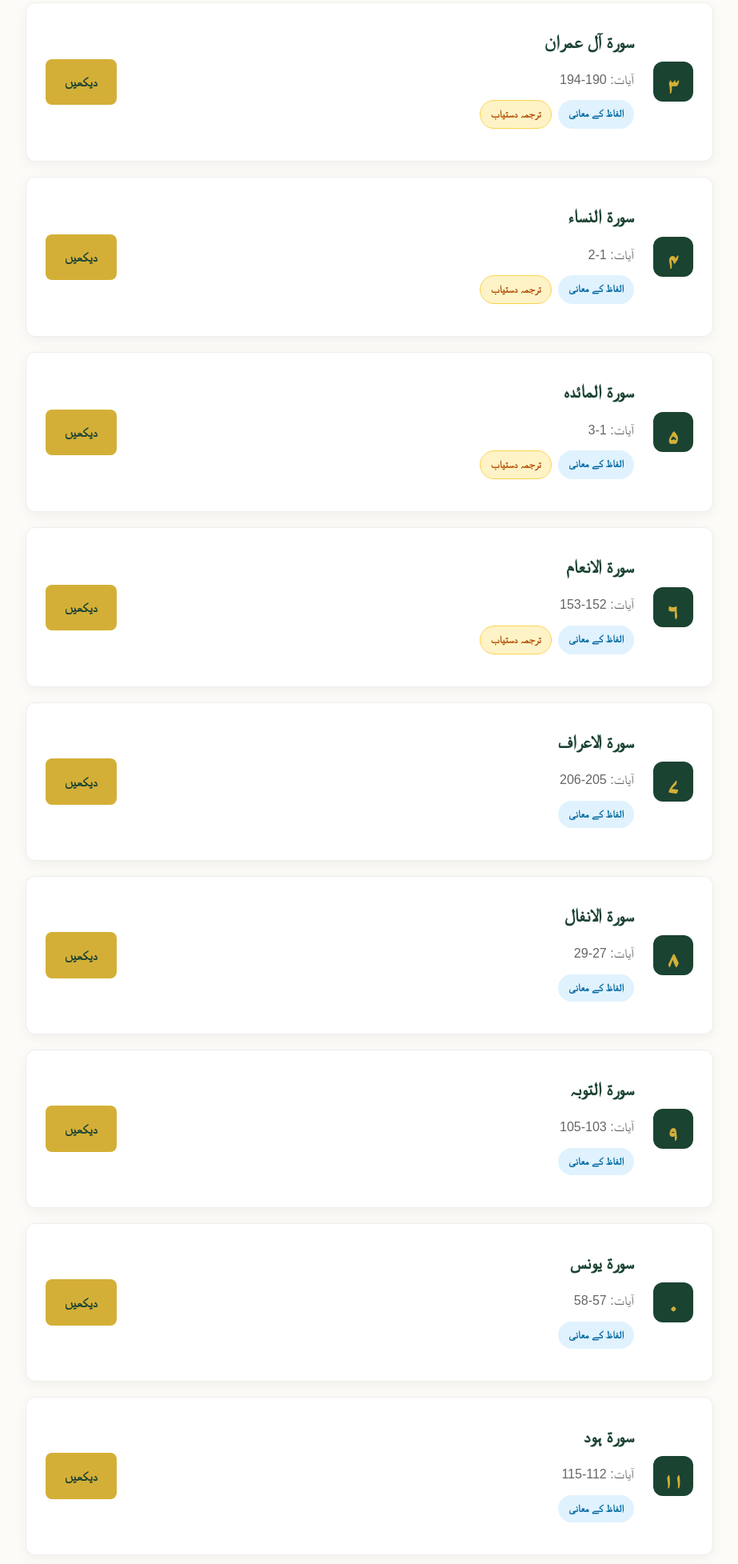
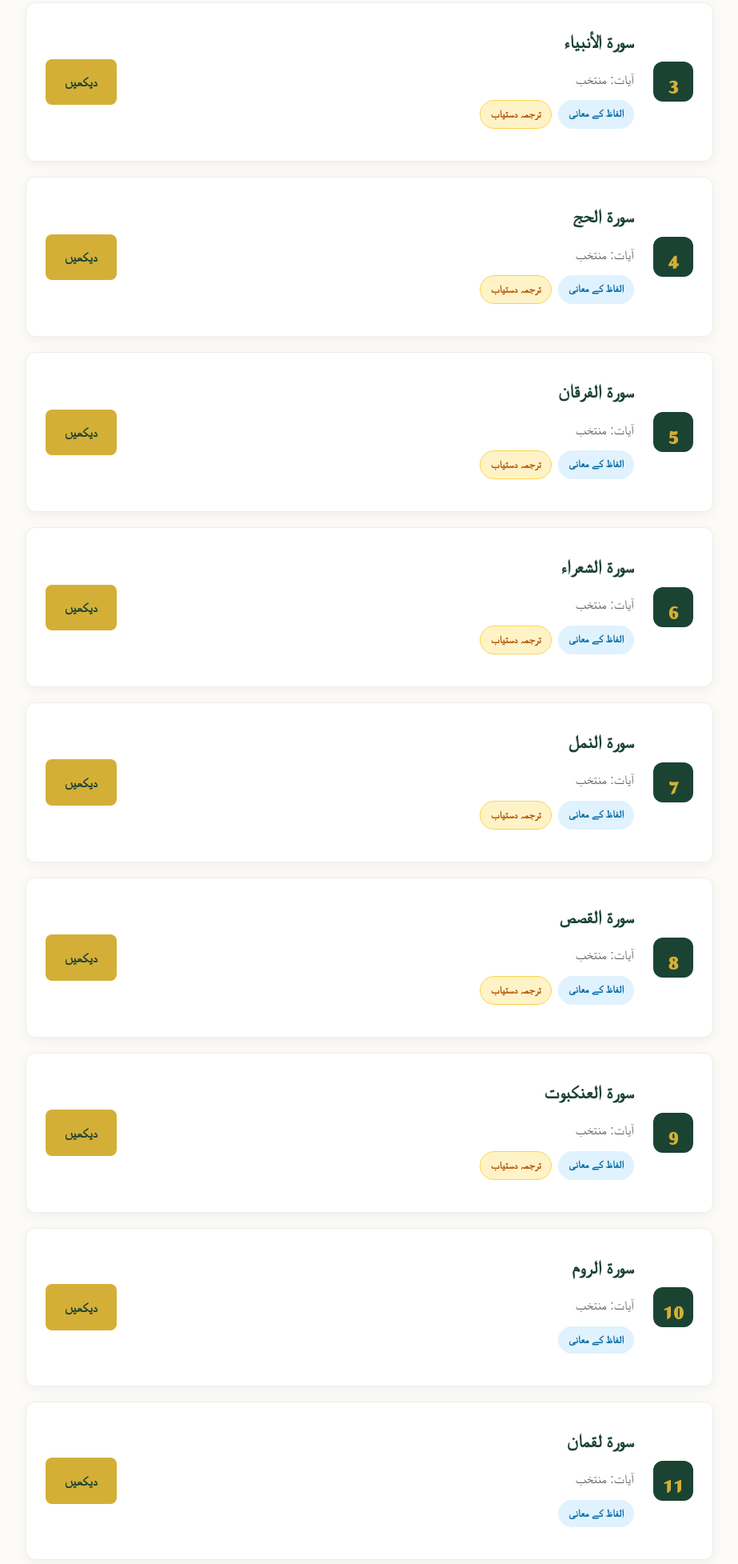
Before and after one commit to alicomputer76w/Matric-Notes, a plain HTML site: page pages/quran-9th.html in a window 1280 px wide. Shown: the part 842-2797 px from the top of the page at 80% size, without its empty margins (178-1101 px from the left). Drawn offline with Linux system fonts and the light colour scheme; a web font is replaced by a local one.

Commit message:
Al-Quran Is Updatted

```diff
--- a/pages/quran-9th.html
+++ b/pages/quran-9th.html
@@ -50,6 +50,7 @@
         .badge { padding: 0.2rem 0.8rem; border-radius: 50px; font-size: 0.8rem; font-weight: 600; }
         .badge-meaning { background: #e0f2fe; color: #0369a1; }
         .badge-translation { background: #fef3c7; color: #b45309; border: 1px solid #fcd34d; }
+        .badge-topic { background: #fce7f3; color: #be185d; border: 1px solid #f9a8d4; }
 
         .view-btn {
             background: #d4af37; color: #1b4332;
@@ -78,35 +79,259 @@
     <header class="page-header">
         <div class="container">
             <h1>القرآن الکریم - 9ویں جماعت</h1>
-            <p>18 سورتیں: الفاظ کے معانی، ترجمہ اور مشقیں</p>
+            <p>24 دروس: سورتیں، ترجمہ، الفاظ کے معانی اور مشقیں</p>
             <div class="breadcrumb"><a href="../index.html">Home</a> / <a href="9th-class.html">9th Class</a> / <span>القرآن الکریم</span></div>
         </div>
     </header>
 
     <section class="surah-container">
 
-        <!-- Surah 1 to 6 (With Translation) -->
-        <div class="surah-card"><div class="surah-header"><div class="surah-number">۱</div><div class="surah-info"><div class="surah-name">سورۃ الفاتحہ</div><div class="surah-ayat">آیات: 1-7</div><div class="badges"><span class="badge badge-meaning">الفاظ کے معانی</span><span class="badge badge-translation">ترجمہ دستیاب</span></div></div><a href="quran-surah.html?surah=1" class="view-btn">دیکھیں</a></div></div>
-        <div class="surah-card"><div class="surah-header"><div class="surah-number">۲</div><div class="surah-info"><div class="surah-name">سورۃ البقرہ</div><div class="surah-ayat">آیات: 1-5</div><div class="badges"><span class="badge badge-meaning">الفاظ کے معانی</span><span class="badge badge-translation">ترجمہ دستیاب</span></div></div><a href="quran-surah.html?surah=2" class="view-btn">دیکھیں</a></div></div>
-        <div class="surah-card"><div class="surah-header"><div class="surah-number">۳</div><div class="surah-info"><div class="surah-name">سورۃ آل عمران</div><div class="surah-ayat">آیات: 190-194</div><div class="badges"><span class="badge badge-meaning">الفاظ کے معانی</span><span class="badge badge-translation">ترجمہ دستیاب</span></div></div><a href="quran-surah.html?surah=3" class="view-btn">دیکھیں</a></div></div>
-        <div class="surah-card"><div class="surah-header"><div class="surah-number">۴</div><div class="surah-info"><div class="surah-name">سورۃ النساء</div><div class="surah-ayat">آیات: 1-2</div><div class="badges"><span class="badge badge-meaning">الفاظ کے معانی</span><span class="badge badge-translation">ترجمہ دستیاب</span></div></div><a href="quran-surah.html?surah=4" class="view-btn">دیکھیں</a></div></div>
-        <div class="surah-card"><div class="surah-header"><div class="surah-number">۵</div><div class="surah-info"><div class="surah-name">سورۃ المائدہ</div><div class="surah-ayat">آیات: 1-3</div><div class="badges"><span class="badge badge-meaning">الفاظ کے معانی</span><span class="badge badge-translation">ترجمہ دستیاب</span></div></div><a href="quran-surah.html?surah=5" class="view-btn">دیکھیں</a></div></div>
-        <div class="surah-card"><div class="surah-header"><div class="surah-number">۶</div><div class="surah-info"><div class="surah-name">سورۃ الانعام</div><div class="surah-ayat">آیات: 152-153</div><div class="badges"><span class="badge badge-meaning">الفاظ کے معانی</span><span class="badge badge-translation">ترجمہ دستیاب</span></div></div><a href="quran-surah.html?surah=6" class="view-btn">دیکھیں</a></div></div>
+      <!-- Surahs with Translation and Word Meanings -->
 
-        <!-- Surah 7 to 18 (Word Meanings Only) -->
-        <div class="surah-card"><div class="surah-header"><div class="surah-number">۷</div><div class="surah-info"><div class="surah-name">سورۃ الاعراف</div><div class="surah-ayat">آیات: 205-206</div><div class="badges"><span class="badge badge-meaning">الفاظ کے معانی</span></div></div><a href="quran-surah.html?surah=7" class="view-btn">دیکھیں</a></div></div>
-        <div class="surah-card"><div class="surah-header"><div class="surah-number">۸</div><div class="surah-info"><div class="surah-name">سورۃ الانفال</div><div class="surah-ayat">آیات: 27-29</div><div class="badges"><span class="badge badge-meaning">الفاظ کے معانی</span></div></div><a href="quran-surah.html?surah=8" class="view-btn">دیکھیں</a></div></div>
-        <div class="surah-card"><div class="surah-header"><div class="surah-number">۹</div><div class="surah-info"><div class="surah-name">سورۃ التوبہ</div><div class="surah-ayat">آیات: 103-105</div><div class="badges"><span class="badge badge-meaning">الفاظ کے معانی</span></div></div><a href="quran-surah.html?surah=9" class="view-btn">دیکھیں</a></div></div>
-        <div class="surah-card"><div class="surah-header"><div class="surah-number">۰</div><div class="surah-info"><div class="surah-name">سورۃ یونس</div><div class="surah-ayat">آیات: 57-58</div><div class="badges"><span class="badge badge-meaning">الفاظ کے معانی</span></div></div><a href="quran-surah.html?surah=10" class="view-btn">دیکھیں</a></div></div>
-        <div class="surah-card"><div class="surah-header"><div class="surah-number">۱۱</div><div class="surah-info"><div class="surah-name">سورۃ ہود</div><div class="surah-ayat">آیات: 112-115</div><div class="badges"><span class="badge badge-meaning">الفاظ کے معانی</span></div></div><a href="quran-surah.html?surah=11" class="view-btn">دیکھیں</a></div></div>
-        <div class="surah-card"><div class="surah-header"><div class="surah-number">۲</div><div class="surah-info"><div class="surah-name">سورۃ الرعد</div><div class="surah-ayat">آیات: 28-31</div><div class="badges"><span class="badge badge-meaning">الفاظ کے معانی</span></div></div><a href="quran-surah.html?surah=12" class="view-btn">دیکھیں</a></div></div>
-        <div class="surah-card"><div class="surah-header"><div class="surah-number">۱۳</div><div class="surah-info"><div class="surah-name">سورۃ ابراہیم</div><div class="surah-ayat">آیات: 34-35</div><div class="badges"><span class="badge badge-meaning">الفاظ کے معانی</span></div></div><a href="quran-surah.html?surah=13" class="view-btn">دیکھیں</a></div></div>
-        <div class="surah-card"><div class="surah-header"><div class="surah-number">۱۴</div><div class="surah-info"><div class="surah-name">سور الحجر</div><div class="surah-ayat">آیات: 87-90</div><div class="badges"><span class="badge badge-meaning">الفاظ کے معانی</span></div></div><a href="quran-surah.html?surah=14" class="view-btn">دیکھیں</a></div></div>
-        <div class="surah-card"><div class="surah-header"><div class="surah-number">۱۵</div><div class="surah-info"><div class="surah-name">سورۃ النحل</div><div class="surah-ayat">آیات: 90-92</div><div class="badges"><span class="badge badge-meaning">الفاظ کے معانی</span></div></div><a href="quran-surah.html?surah=15" class="view-btn">دیکھیں</a></div></div>
-        <div class="surah-card"><div class="surah-header"><div class="surah-number">۱۶</div><div class="surah-info"><div class="surah-name">سورۃ الاسراء</div><div class="surah-ayat">آیات: 23-25, 36-37</div><div class="badges"><span class="badge badge-meaning">الفاظ کے معانی</span></div></div><a href="quran-surah.html?surah=16" class="view-btn">دیکھیں</a></div></div>
-        <div class="surah-card"><div class="surah-header"><div class="surah-number">۱۷</div><div class="surah-info"><div class="surah-name">سورۃ مریم</div><div class="surah-ayat">آیات: 1-15</div><div class="badges"><span class="badge badge-meaning">الفاظ کے معانی</span></div></div><a href="quran-surah.html?surah=17" class="view-btn">دیکھیں</a></div></div>
-        <div class="surah-card"><div class="surah-header"><div class="surah-number">۱۸</div><div class="surah-info"><div class="surah-name">سورۃ الانبیاء</div><div class="surah-ayat">آیات: 92-94</div><div class="badges"><span class="badge badge-meaning">الفاظ کے معانی</span></div></div><a href="quran-surah.html?surah=18" class="view-btn">دیکھیں</a></div></div>
+<div class="surah-card">
+    <div class="surah-header">
+        <div class="surah-number">1</div>
+        <div class="surah-info">
+            <div class="surah-name">سورۃ مریم</div>
+            <div class="surah-ayat">آیات: منتخب</div>
+            <div class="badges">
+                <span class="badge badge-meaning">الفاظ کے معانی</span>
+                <span class="badge badge-translation">ترجمہ دستیاب</span>
+            </div>
+        </div>
+        <a href="quran-surah.html?surah=1" class="view-btn">دیکھیں</a>
+    </div>
+</div>
 
+<div class="surah-card">
+    <div class="surah-header">
+        <div class="surah-number">2</div>
+        <div class="surah-info">
+            <div class="surah-name">سورۃ طٰہٰ</div>
+            <div class="surah-ayat">آیات: منتخب</div>
+            <div class="badges">
+                <span class="badge badge-meaning">الفاظ کے معانی</span>
+                <span class="badge badge-translation">ترجمہ دستیاب</span>
+            </div>
+        </div>
+        <a href="quran-surah.html?surah=2" class="view-btn">دیکھیں</a>
+    </div>
+</div>
+
+<div class="surah-card">
+    <div class="surah-header">
+        <div class="surah-number">3</div>
+        <div class="surah-info">
+            <div class="surah-name">سورۃ الأنبیاء</div>
+            <div class="surah-ayat">آیات: منتخب</div>
+            <div class="badges">
+                <span class="badge badge-meaning">الفاظ کے معانی</span>
+                <span class="badge badge-translation">ترجمہ دستیاب</span>
+            </div>
+        </div>
+        <a href="quran-surah.html?surah=3" class="view-btn">دیکھیں</a>
+    </div>
+</div>
+
+<div class="surah-card">
+    <div class="surah-header">
+        <div class="surah-number">4</div>
+        <div class="surah-info">
+            <div class="surah-name">سورۃ الحج</div>
+            <div class="surah-ayat">آیات: منتخب</div>
+            <div class="badges">
+                <span class="badge badge-meaning">الفاظ کے معانی</span>
+                <span class="badge badge-translation">ترجمہ دستیاب</span>
+            </div>
+        </div>
+        <a href="quran-surah.html?surah=4" class="view-btn">دیکھیں</a>
+    </div>
+</div>
+
+<div class="surah-card">
+    <div class="surah-header">
+        <div class="surah-number">5</div>
+        <div class="surah-info">
+            <div class="surah-name">سورۃ الفرقان</div>
+            <div class="surah-ayat">آیات: منتخب</div>
+            <div class="badges">
+                <span class="badge badge-meaning">الفاظ کے معانی</span>
+                <span class="badge badge-translation">ترجمہ دستیاب</span>
+            </div>
+        </div>
+        <a href="quran-surah.html?surah=5" class="view-btn">دیکھیں</a>
+    </div>
+</div>
+
+<div class="surah-card">
+    <div class="surah-header">
+        <div class="surah-number">6</div>
+        <div class="surah-info">
+            <div class="surah-name">سورۃ الشعراء</div>
+            <div class="surah-ayat">آیات: منتخب</div>
+            <div class="badges">
+                <span class="badge badge-meaning">الفاظ کے معانی</span>
+                <span class="badge badge-translation">ترجمہ دستیاب</span>
+            </div>
+        </div>
+        <a href="quran-surah.html?surah=6" class="view-btn">دیکھیں</a>
+    </div>
+</div>
+
+<div class="surah-card">
+    <div class="surah-header">
+        <div class="surah-number">7</div>
+        <div class="surah-info">
+            <div class="surah-name">سورۃ النمل</div>
+            <div class="surah-ayat">آیات: منتخب</div>
+            <div class="badges">
+                <span class="badge badge-meaning">الفاظ کے معانی</span>
+                <span class="badge badge-translation">ترجمہ دستیاب</span>
+            </div>
+        </div>
+        <a href="quran-surah.html?surah=7" class="view-btn">دیکھیں</a>
+    </div>
+</div>
+
+<div class="surah-card">
+    <div class="surah-header">
+        <div class="surah-number">8</div>
+        <div class="surah-info">
+            <div class="surah-name">سورۃ القصص</div>
+            <div class="surah-ayat">آیات: منتخب</div>
+            <div class="badges">
+                <span class="badge badge-meaning">الفاظ کے معانی</span>
+                <span class="badge badge-translation">ترجمہ دستیاب</span>
+            </div>
+        </div>
+        <a href="quran-surah.html?surah=8" class="view-btn">دیکھیں</a>
+    </div>
+</div>
+
+<div class="surah-card">
+    <div class="surah-header">
+        <div class="surah-number">9</div>
+        <div class="surah-info">
+            <div class="surah-name">سورۃ العنکبوت</div>
+            <div class="surah-ayat">آیات: منتخب</div>
+            <div class="badges">
+                <span class="badge badge-meaning">الفاظ کے معانی</span>
+                <span class="badge badge-translation">ترجمہ دستیاب</span>
+            </div>
+        </div>
+        <a href="quran-surah.html?surah=9" class="view-btn">دیکھیں</a>
+    </div>
+</div>
+
+<!-- Word Meanings Only -->
+
+<div class="surah-card">
+    <div class="surah-header">
+        <div class="surah-number">10</div>
+        <div class="surah-info">
+            <div class="surah-name">سورۃ الروم</div>
+            <div class="surah-ayat">آیات: منتخب</div>
+            <div class="badges"><span class="badge badge-meaning">الفاظ کے معانی</span></div>
+        </div>
+        <a href="quran-surah.html?surah=10" class="view-btn">دیکھیں</a>
+    </div>
+</div>
+
+<div class="surah-card">
+    <div class="surah-header">
+        <div class="surah-number">11</div>
+        <div class="surah-info">
+            <div class="surah-name">سورۃ لقمان</div>
+            <div class="surah-ayat">آیات: منتخب</div>
+            <div class="badges"><span class="badge badge-meaning">الفاظ کے معانی</span></div>
+        </div>
+        <a href="quran-surah.html?surah=11" class="view-btn">دیکھیں</a>
+    </div>
+</div>
+
+<div class="surah-card">
+    <div class="surah-header">
+        <div class="surah-number">12</div>
+        <div class="surah-info">
+            <div class="surah-name">سورۃ السجدۃ</div>
+            <div class="surah-ayat">آیات: منتخب</div>
+            <div class="badges"><span class="badge badge-meaning">الفاظ کے معانی</span></div>
+        </div>
+        <a href="quran-surah.html?surah=12" class="view-btn">دیکھیں</a>
+    </div>
+</div>
+
+<div class="surah-card">
+    <div class="surah-header">
+        <div class="surah-number">13</div>
+        <div class="surah-info">
+            <div class="surah-name">سورۃ سبأ</div>
+            <div class="surah-ayat">آیات: منتخب</div>
+            <div class="badges"><span class="badge badge-meaning">الفاظ کے معانی</span></div>
+        </div>
+        <a href="quran-surah.html?surah=13" class="view-btn">دیکھیں</a>
+    </div>
+</div>
+
+<div class="surah-card">
+    <div class="surah-header">
+        <div class="surah-number">14</div>
+        <div class="surah-info">
+            <div class="surah-name">سورۃ فاطر</div>
+            <div class="surah-ayat">آیات: منتخب</div>
+            <div class="badges"><span class="badge badge-meaning">الفاظ کے معانی</span></div>
+        </div>
+        <a href="quran-surah.html?surah=14" class="view-btn">دیکھیں</a>
+    </div>
+</div>
+
+<div class="surah-card">
+    <div class="surah-header">
+        <div class="surah-number">15</div>
+        <div class="surah-info">
+            <div class="surah-name">سورۃ یٰس</div>
+            <div class="surah-ayat">آیات: منتخب</div>
+            <div class="badges"><span class="badge badge-meaning">الفاظ کے معانی</span></div>
+        </div>
+        <a href="quran-surah.html?surah=15" class="view-btn">دیکھیں</a>
+    </div>
+</div>
+
+<div class="surah-card">
+    <div class="surah-header">
+        <div class="surah-number">16</div>
+        <div class="surah-info">
+            <div class="surah-name">سورۃ ص</div>
+            <div class="surah-ayat">آیات: منتخب</div>
+            <div class="badges"><span class="badge badge-meaning">الفاظ کے معانی</span></div>
+        </div>
+        <a href="quran-surah.html?surah=16" class="view-btn">دیکھیں</a>
+    </div>
+</div>
+
+<div class="surah-card">
+    <div class="surah-header">
+        <div class="surah-number">17</div>
+        <div class="surah-info">
+            <div class="surah-name">سورۃ الزمر</div>
+            <div class="surah-ayat">آیات: منتخب</div>
+            <div class="badges"><span class="badge badge-meaning">الفاظ کے معانی</span></div>
+        </div>
+        <a href="quran-surah.html?surah=17" class="view-btn">دیکھیں</a>
+    </div>
+</div>
+
+<div class="surah-card">
+    <div class="surah-header">
+        <div class="surah-number">18</div>
+        <div class="surah-info">
+            <div class="surah-name">سورۃ الأحقاف</div>
+            <div class="surah-ayat">آیات: منتخب</div>
+            <div class="badges"><span class="badge badge-meaning">الفاظ کے معانی</span></div>
+        </div>
+        <a href="quran-surah.html?surah=18" class="view-btn">دیکھیں</a>
+    </div>
+</div>
     </section>
 
     <footer class="footer"><div class="container"><div class="footer-bottom"><p>&copy; 2026 EduPortal. All rights reserved.</p></div></div></footer>
```
